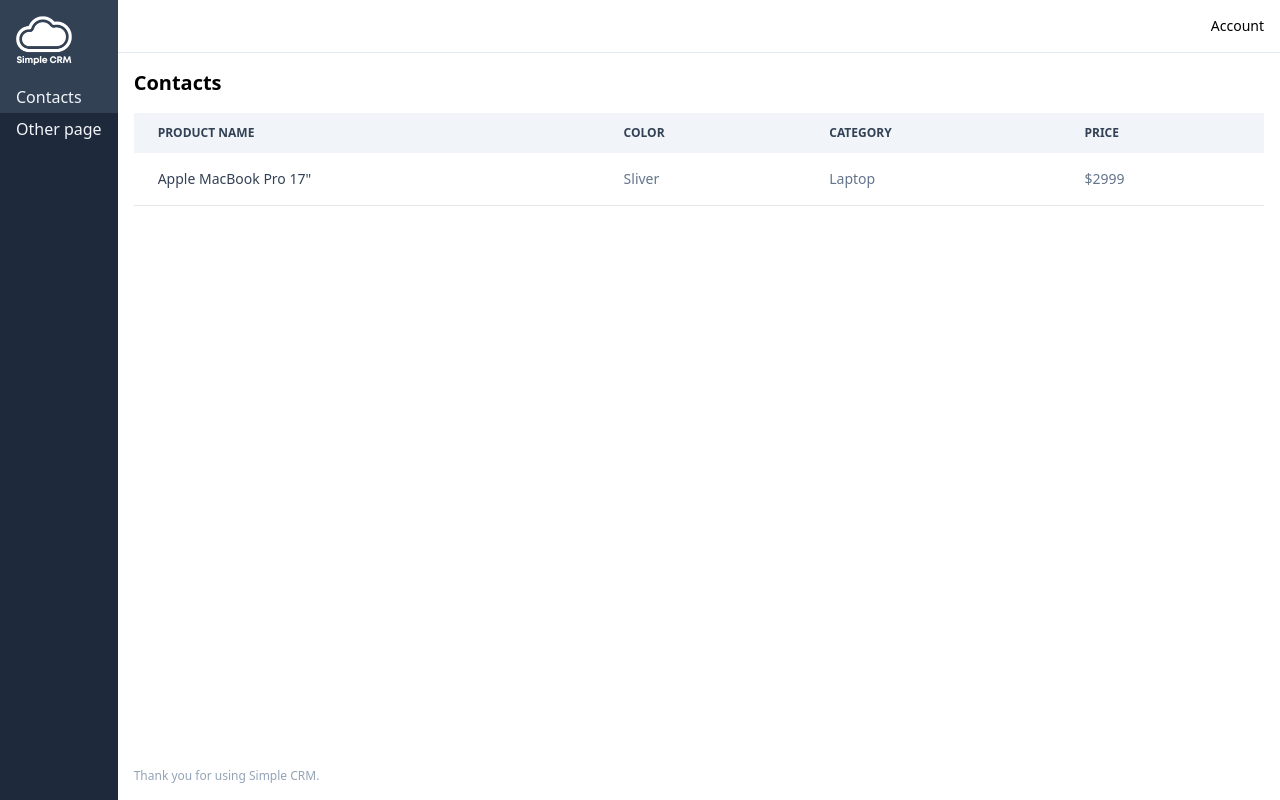
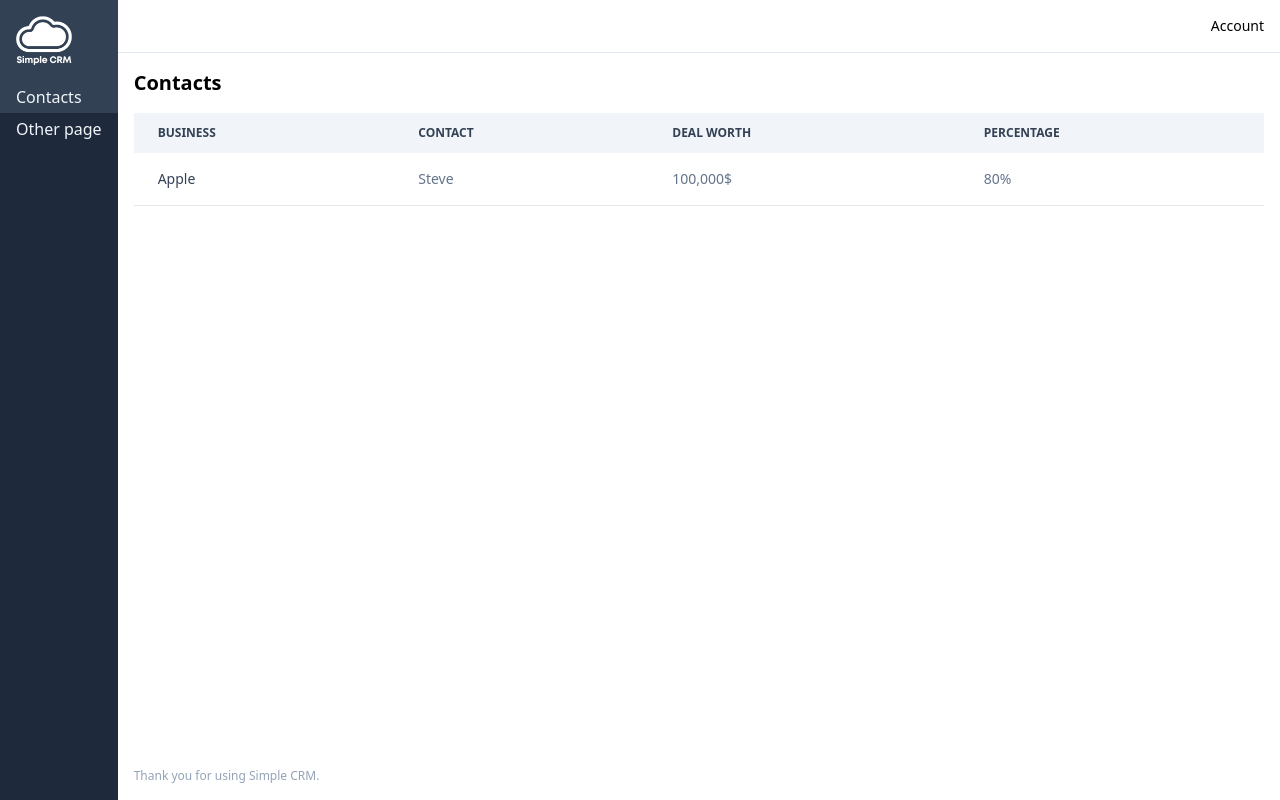
Before and after one commit to robertableson/crm, a Next.js app: page / in a window 1280 px wide. Built offline with nearby package versions, Linux system fonts and the light colour scheme.

Commit message:
Test data

```diff
--- a/components/ContactsList/ContactsList.js
+++ b/components/ContactsList/ContactsList.js
@@ -8,32 +8,32 @@ function ContactsList() {
                 <thead class="text-xs text-slate-700 uppercase bg-slate-100">
                     <tr>
                         <th scope="col" class="py-3 px-6">
-                            Product name
+                            Business
                         </th>
                         <th scope="col" class="py-3 px-6">
-                            Color
+                            Contact
                         </th>
                         <th scope="col" class="py-3 px-6">
-                            Category
+                            Deal worth
                         </th>
                         <th scope="col" class="py-3 px-6">
-                            Price
+                            Percentage
                         </th>
                     </tr>
                 </thead>
                 <tbody>
                     <tr class="bg-white border-b">
                         <th scope="row" class="py-4 px-6 font-medium text-slate-700 whitespace-nowrap">
-                            Apple MacBook Pro 17"
+                            Apple
                         </th>
                         <td class="py-4 px-6">
-                            Sliver
+                            Steve
                         </td>
                         <td class="py-4 px-6">
-                            Laptop
+                            100,000$
                         </td>
                         <td class="py-4 px-6">
-                            $2999
+                            80%
                         </td>
                     </tr>
                 </tbody>
```
